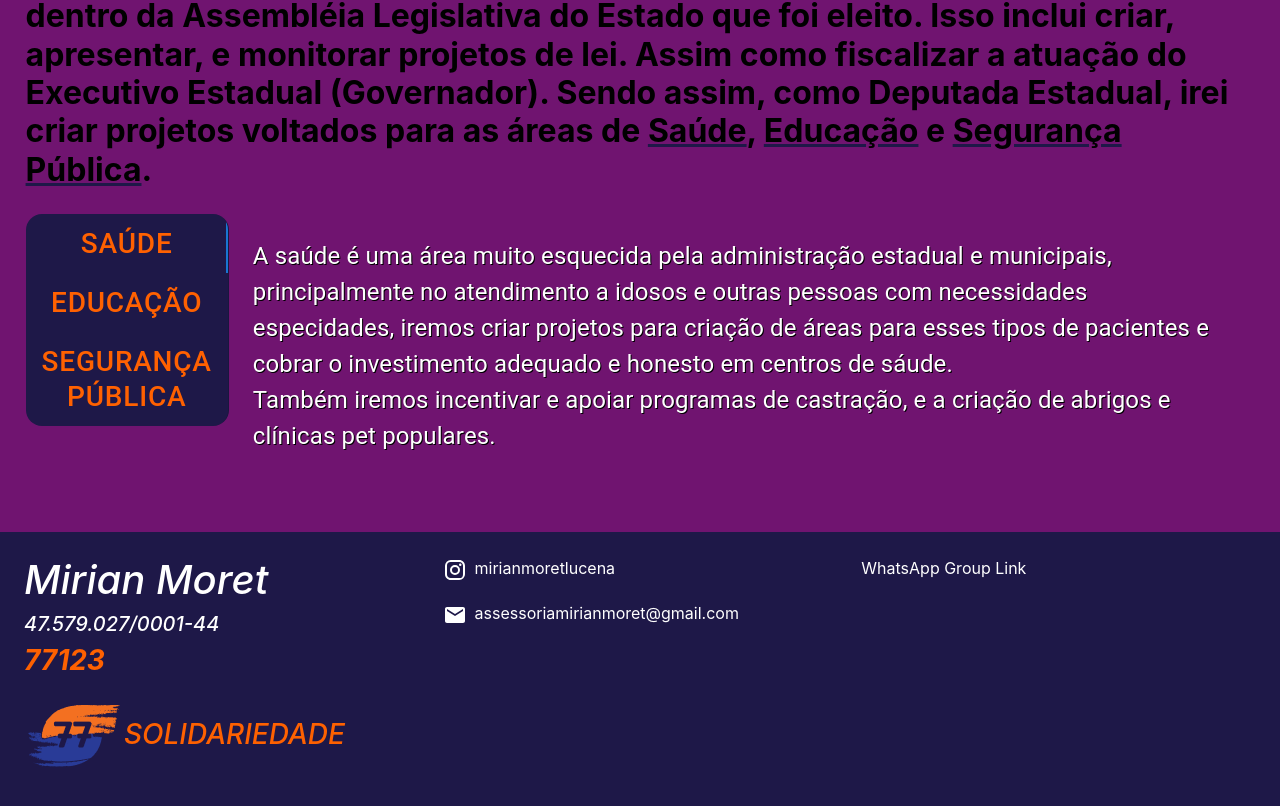
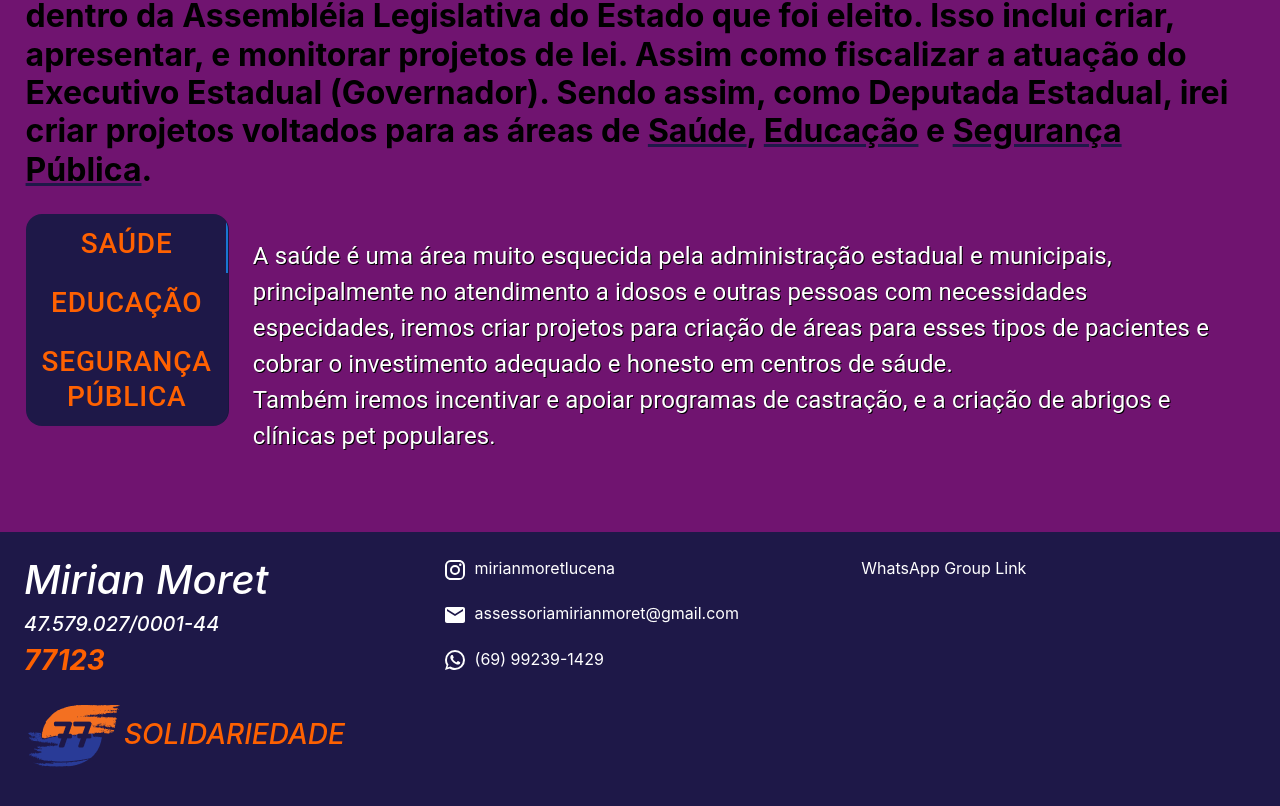
Before and after one commit to Takater/dep-mirian-moret, a React (Create React App) app: page / in a window 1280 px wide. Shown: the part 3027-3833 px from the top of the page. Built offline with nearby package versions, Linux system fonts and the light colour scheme.

Commit message:
Fri, Aug 26, 2022, 8:00 PM +00:00

```diff
--- a/src/components/Contatos.jsx
+++ b/src/components/Contatos.jsx
@@ -2,6 +2,7 @@ import React from 'react';
 import logo from '../images/solidariedade-favicon.png'
 import InstagramIcon from '@mui/icons-material/Instagram'
 import EmailIcon from '@mui/icons-material/Email'
+import WhatsAppIcon from '@mui/icons-material/WhatsApp'
 
 export default function Contatos () {
     return (
@@ -26,7 +27,8 @@ export default function Contatos () {
                         <span>assessoriamirianmoret@gmail.com</span>
                     </a></li>
                     <li><a className="social-media-link" href="https://api.whatsapp.com/send?phone=5569992391429">
-
+                        <WhatsAppIcon />
+                        <span>(69) 99239-1429</span>
                     </a></li>
                     </ul>
                 </div>
```
